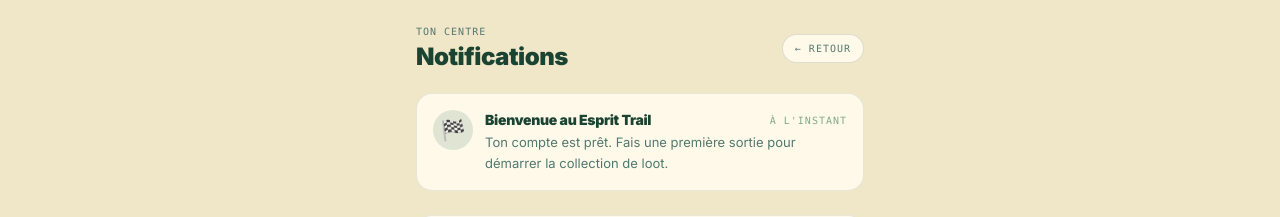
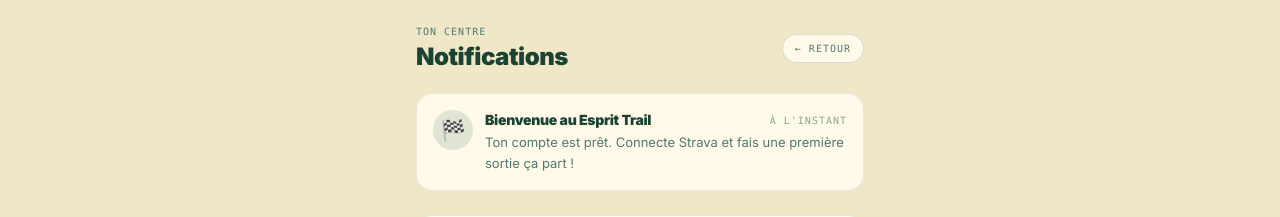
Before and after one commit to dangote2021/esprit-trail, a Next.js app: page /notifications in a window 1280 px wide. Shown: the top 217 px of the page. Built offline with nearby package versions, Linux system fonts and the light colour scheme; no server answers.

Commit message:
Notif welcome: 'Connecte Strava et fais une première sortie ça part !'

```diff
--- a/src/app/notifications/page.tsx
+++ b/src/app/notifications/page.tsx
@@ -22,7 +22,7 @@
     id: "welcome",
     icon: "🏁",
     title: "Bienvenue au Esprit Trail",
-    body: "Ton compte est prêt. Fais une première sortie pour démarrer la collection de loot.",
+    body: "Ton compte est prêt. Connecte Strava et fais une première sortie ça part !",
     when: "à l'instant",
     tone: "lime",
   },
```
